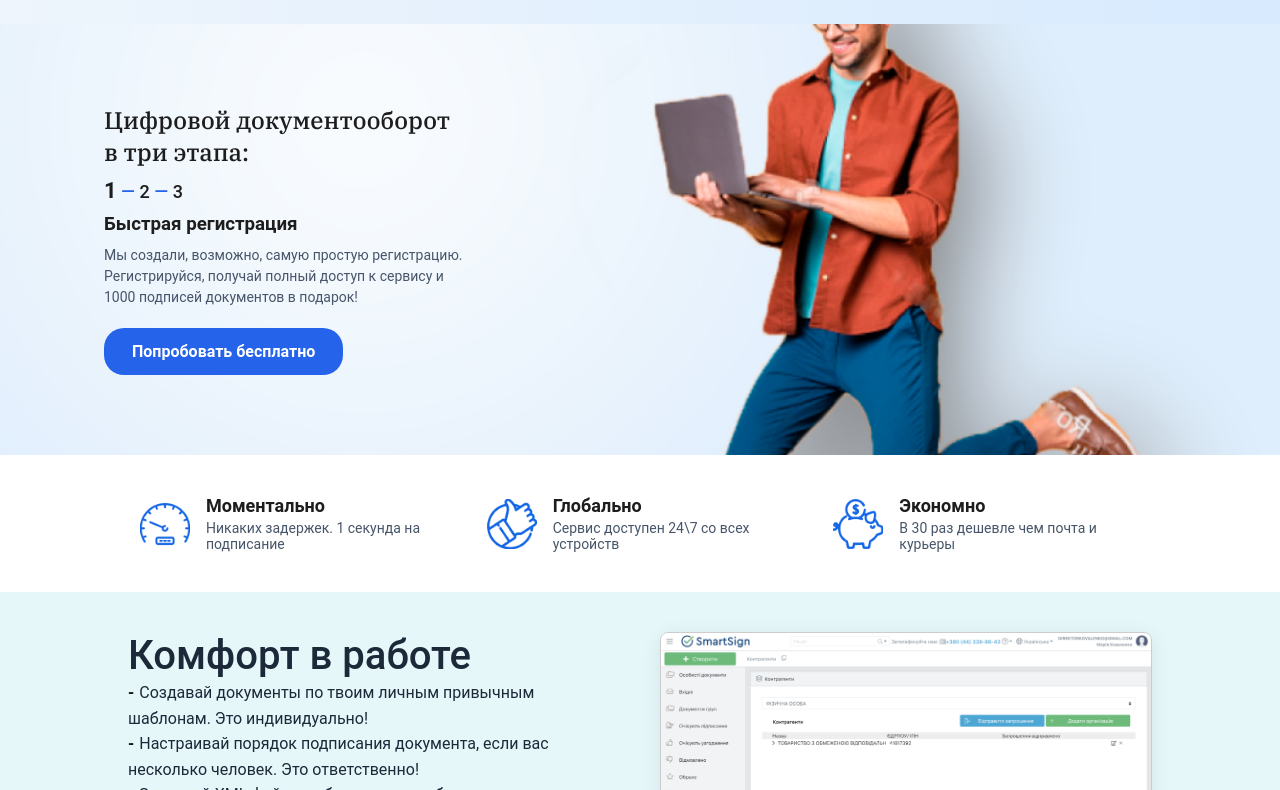
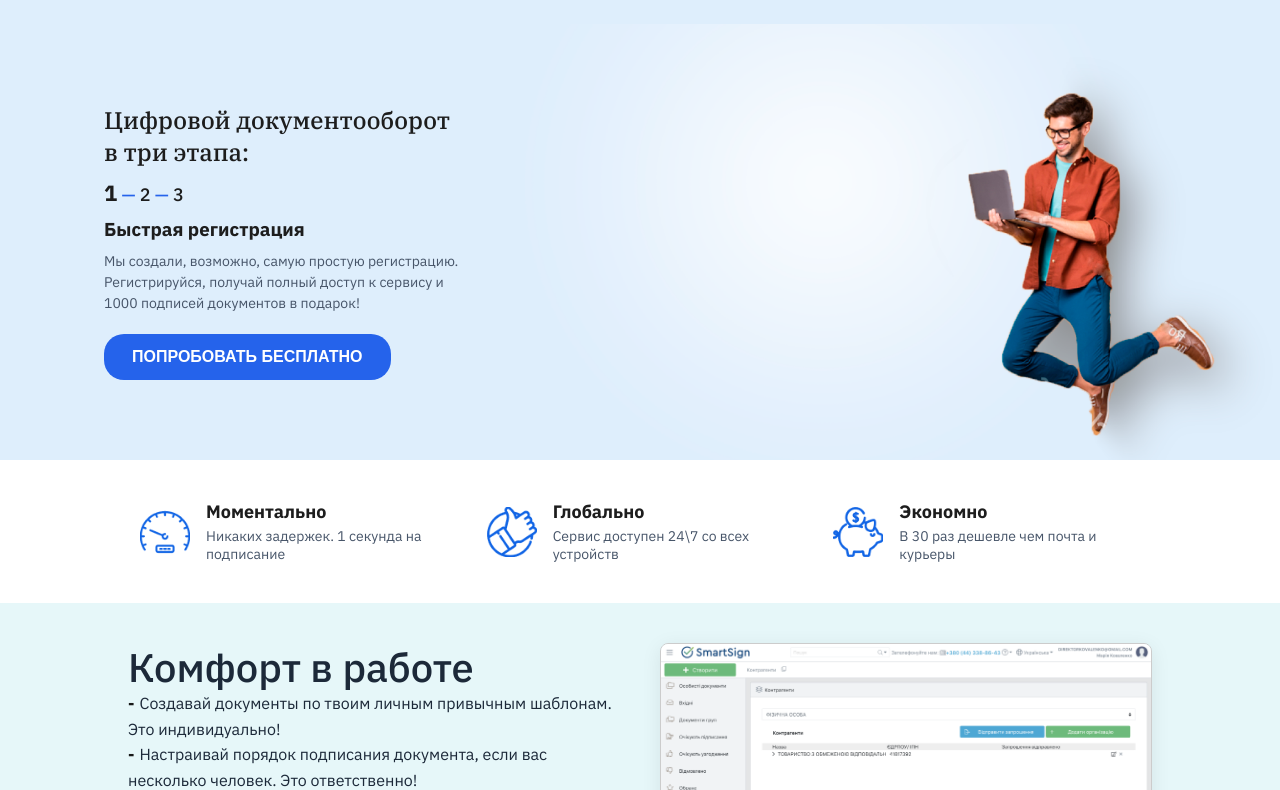
Before and after one commit to Aijana-Abil/online, a plain HTML site: page index.html in a window 1280 px wide. Shown: the part 96-886 px from the top of the page. Drawn offline with Linux system fonts and the light colour scheme.

Commit message:
add background

```diff
--- a/assets/styles/style.css
+++ b/assets/styles/style.css
@@ -1,18 +1,5 @@
 @import url(./reset.css);
 @import url(./font.css);
-
-* {
-  margin: 0;
-  padding: 0;
-  box-sizing: border-box;
-  font-family: "Roboto", sans-serif;
-}
-
-body {
-  background: linear-gradient(to right, #eef5fc, #d7eafe);
-  color: #1e293b;
-}
-
 .container {
   max-width: 1200px;
   margin: 0 auto;
@@ -23,6 +10,7 @@
 }
 
 .header {
+  background: #deeefc;
   padding: 20px 0;
 }
 
@@ -86,6 +74,7 @@
   font-weight: bold;
   cursor: pointer;
   transition: background-color 0.2s ease;
+  text-transform: uppercase;
 }
 
 .btn-primary:hover {
@@ -154,12 +143,9 @@
 }
 
 .hero-section {
-  background-image: url("../images/manlaptop.png");
-  background-repeat: no-repeat;
-  background-position: right center;
-  background-size: 1600px auto;
+  background: url("../images/manlaptop.png") #deeefc no-repeat right/contain ;
   position: relative;
-  z-index: 1;
+  z-index: 2;
 }
 
 /* Стили для features */
@@ -205,7 +191,7 @@
 
 .hero-section {
   padding: 60px 0;
-  background-color: #f9f9f9;
+  background-color:#deeefc;
 }
 
 .container {
@@ -232,7 +218,6 @@
   color: rgba(6, 18, 36, 0.9);
 }
 body {
-  margin: 0;
   font-family: "IBM Plex Sans", "IBM Plex Serif", "Stolzl", Arial, Helvetica,
     sans-serif;
   color: #1d1d1d;
```
Also changed, not shown: index.html (+1 -1 lines).
